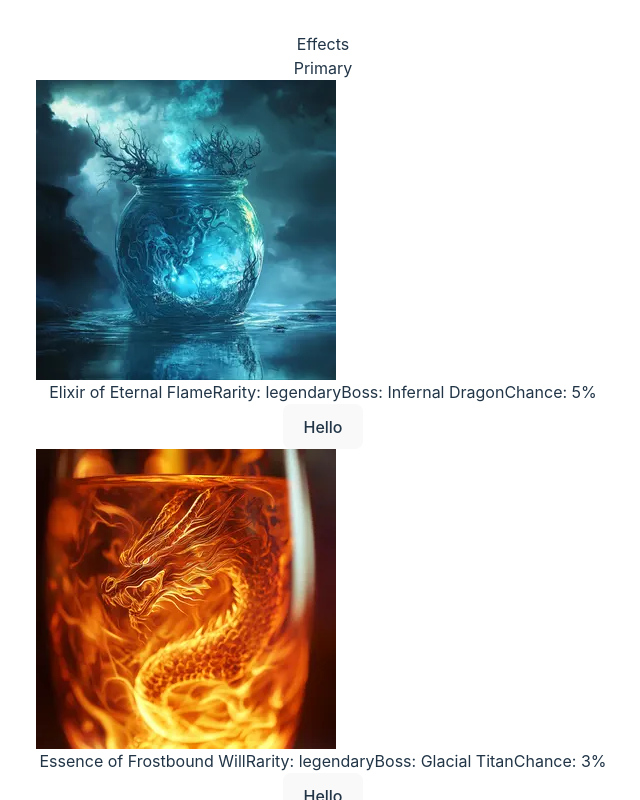
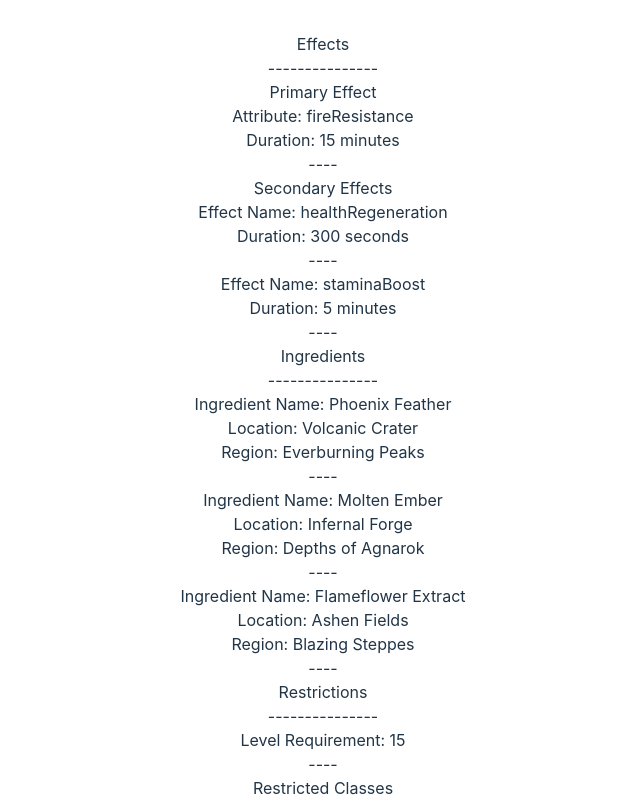
Before and after one commit to LarreaE/eneko-larrea-intcli2425, a React (Vite) app: page / in a window 1280 px wide. Both pictures are taken after a click on the element 640 px from the left and 216 px from the top of the page. Shown: the top 800 px of the page, without its empty margins (317-957 px from the left). Built offline with nearby package versions, Linux system fonts and the light colour scheme.

Commit message:
[UPATE] displays all required details. work on styles.

```diff
--- a/src/App.tsx
+++ b/src/App.tsx
@@ -13,7 +13,9 @@ function App() {
   const [currentPotions, setCurrentPotions] = useState(potions);
   const [modal, setModal] = useState(false);
   const [level, setLevel] = useState<number>(35);
+  const [craftTime, setCraftTime] = useState<number | null>(null);
   const [potion, setPotion] = useState<Potion | null>(null);
+
 
   const showModal = (potion: Potion) => {
     setPotion(potion);
@@ -45,6 +47,7 @@ function App() {
   const showCraftTime = (potions: Potion[]) => {
     let value = calculateCraftingTime(potions);
     console.log(value, "minutes");
+    setCraftTime(value)
   };
 
   const resetPotions = () => {
@@ -60,8 +63,57 @@ function App() {
       <div className="space-y-4">
         {potion ? (
           <div className="space-y-4">
-            <p>Effects</p>
-            <p>Primary</p>
+            <h2>Effects</h2>
+            <p>---------------</p>
+            <h2>Primary Effect</h2>
+            <p>Attribute: {potion.effects.primary.attribute}</p>
+            <p>Duration: {potion.effects.primary.duration.amount} {potion.effects.primary.duration.unit}</p>
+            <p>----</p>
+            <h2>Secondary Effects</h2>
+            {potion.effects.secondary.map((effect) => (
+            <>
+            <p>Effect Name: {effect.attribute}</p>
+            <p>Duration: {effect.duration.amount} {effect.duration.unit}</p>
+            <p>----</p>
+            </>
+          ))}
+            <h2>Ingredients</h2>
+            <p>---------------</p>
+            {potion.ingredients.map((ingredient) => (
+            <>
+            <p>Ingredient Name: {ingredient.name}</p>
+            <p>Location: {ingredient.origin.location}</p>
+            <p>Region: {ingredient.origin.region}</p>
+            <p>----</p>
+            </>
+          ))}
+            <h2>Restrictions</h2>
+            <p>---------------</p>
+            <p>Level Requirement: {potion.usage.restrictions.levelRequirement}</p>
+            <p>----</p>
+            <h2>Restricted Classes</h2>
+            {potion.usage.restrictions.classRestrictions.map((classes) => (
+            <>
+            <p>{classes}</p>
+            </>
+          ))}
+            <h2>Usage Warnings</h2>
+            <p>---------------</p>
+            {potion.usage.restrictions.warnings.map((warnings) => (
+            <>
+            <p>{warnings}</p>
+            </>
+          ))}
+            <h2>Creation Time</h2>
+            <p>---------------</p>
+            <p>Time: {potion.crafting.time.amount} {potion.crafting.time.unit}</p>
+            <h2>Instructions</h2>
+            <p>---------------</p>
+            {potion.usage.instructions.map((instructions) => (
+            <>
+            <p>{instructions}</p>
+            </>
+          ))}
           </div>
         ) : (<></>)}
         {currentPotions.length === 0 ? (
@@ -90,7 +142,7 @@ function App() {
                   className="px-4 py-1 bg-gray-300 text-black text-sm rounded hover:bg-gray-200 transition"
                   onClick={() => showModal(potion)}
                 >
-                  Hello
+                  Details
                 </button>
               </div>
             </div>
@@ -115,6 +167,12 @@ function App() {
             <option value="epic">epic</option>
           </select>
         </form>
+        <button
+          className="px-4 py-1 bg-gray-300 text-black text-sm rounded hover:bg-gray-200 transition"
+          onClick={() => findPotionsbyRarity(potions)}
+        >
+          Rarity Filter
+        </button>
         <form action="#">
           <label htmlFor="efe">Effects: </label>
           <select name="effects" id="efe">
@@ -136,12 +194,6 @@ function App() {
             <option value="regeneration">regeneration</option>
           </select>
         </form>
-        <button
-          className="px-4 py-1 bg-gray-300 text-black text-sm rounded hover:bg-gray-200 transition"
-          onClick={() => findPotionsbyRarity(potions)}
-        >
-          Rarity Filter
-        </button>
 
         <button
           className="px-4 py-1 bg-gray-300 text-black text-sm rounded hover:bg-gray-200 transition"
@@ -149,19 +201,25 @@ function App() {
         >
           Effect Filter
         </button>
+        <br />
         <button
           className="px-4 py-1 bg-gray-300 text-black text-sm rounded hover:bg-gray-200 transition"
           onClick={() => showCraftTime(currentPotions)}
         >
           Craft Time
         </button>
-
+        <br />
         <button
           className="px-4 py-1 bg-gray-300 text-black text-sm rounded hover:bg-gray-200 transition"
           onClick={() => resetPotions()}
         >
           Reset
         </button>
+        {craftTime != null ? (
+          <>
+          <p>Time to create all filtered potions = {craftTime} minutes</p>
+          </>
+        ) : (<></>)}
       </div>
     </>
   );
```
